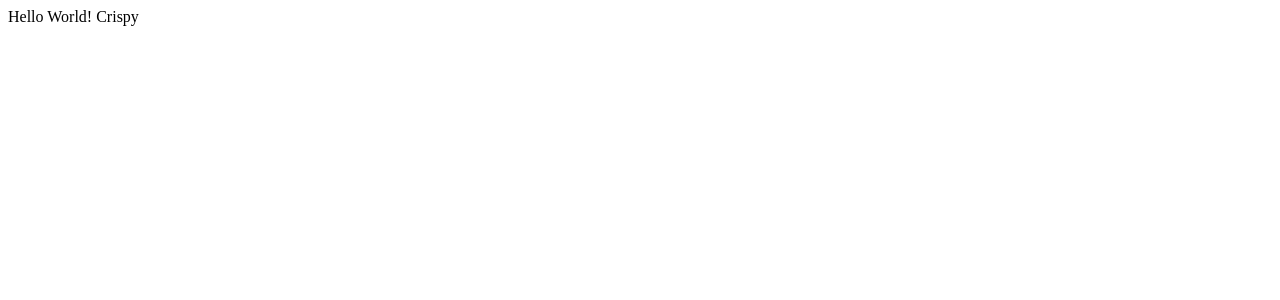
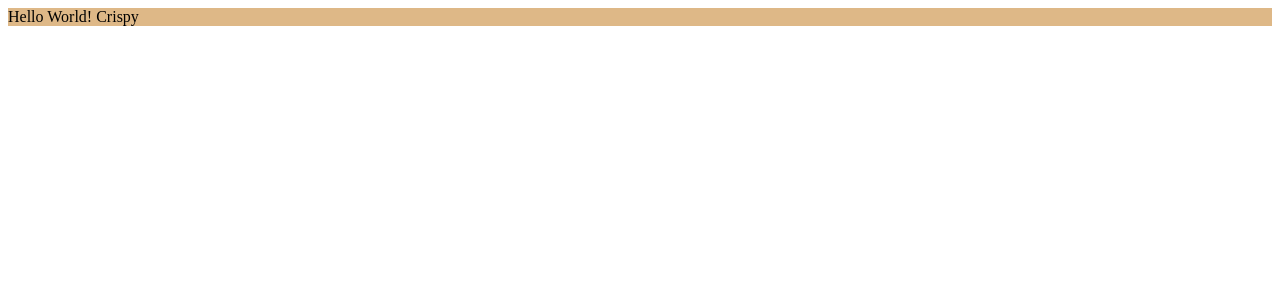
Before and after one commit to Crispy-lang/maids-app-frontend, a React app: page / in a window 1280 px wide. Shown: the top 300 px of the page. Built offline with nearby package versions, Linux system fonts and the light colour scheme.

Commit message:
added css

```diff
--- a/src/Apps/App.js
+++ b/src/Apps/App.js
@@ -1,9 +1,11 @@
 import React, { Component } from 'react';
+import '../css/index.css';
+import '../css/style.scss';
 
 class App extends Component {
   render() {
     return (
-      <div>
+      <div className="footer">
       Hello World! Crispy
       </div>
     );
--- /dev/null
+++ b/src/css/index.css
@@ -0,0 +1,3 @@
+.example {
+    background-color: azure;
+}
--- /dev/null
+++ b/src/css/style.scss
@@ -0,0 +1,3 @@
+.footer{
+    background-color: burlywood
+}
--- a/webpack.config.dev.js
+++ b/webpack.config.dev.js
@@ -44,9 +44,6 @@ module.exports = {
         use: [
           "style-loader",
           "css-loader",
-          {
-            loader: "postcss-loader",
-          },
           "sass-loader"
         ]
       },
```
Also changed, not shown: package.json (+11 -5 lines).
